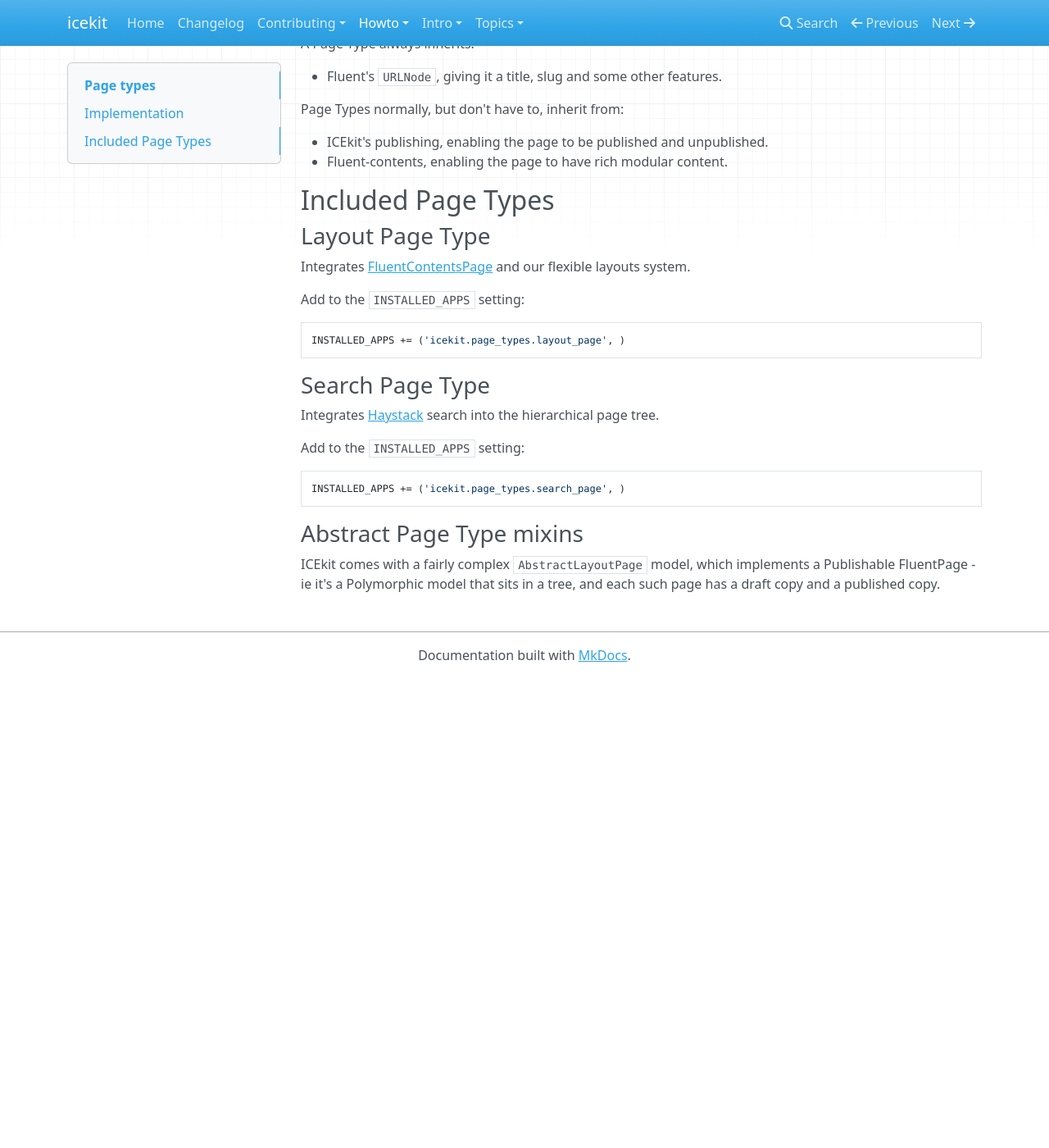
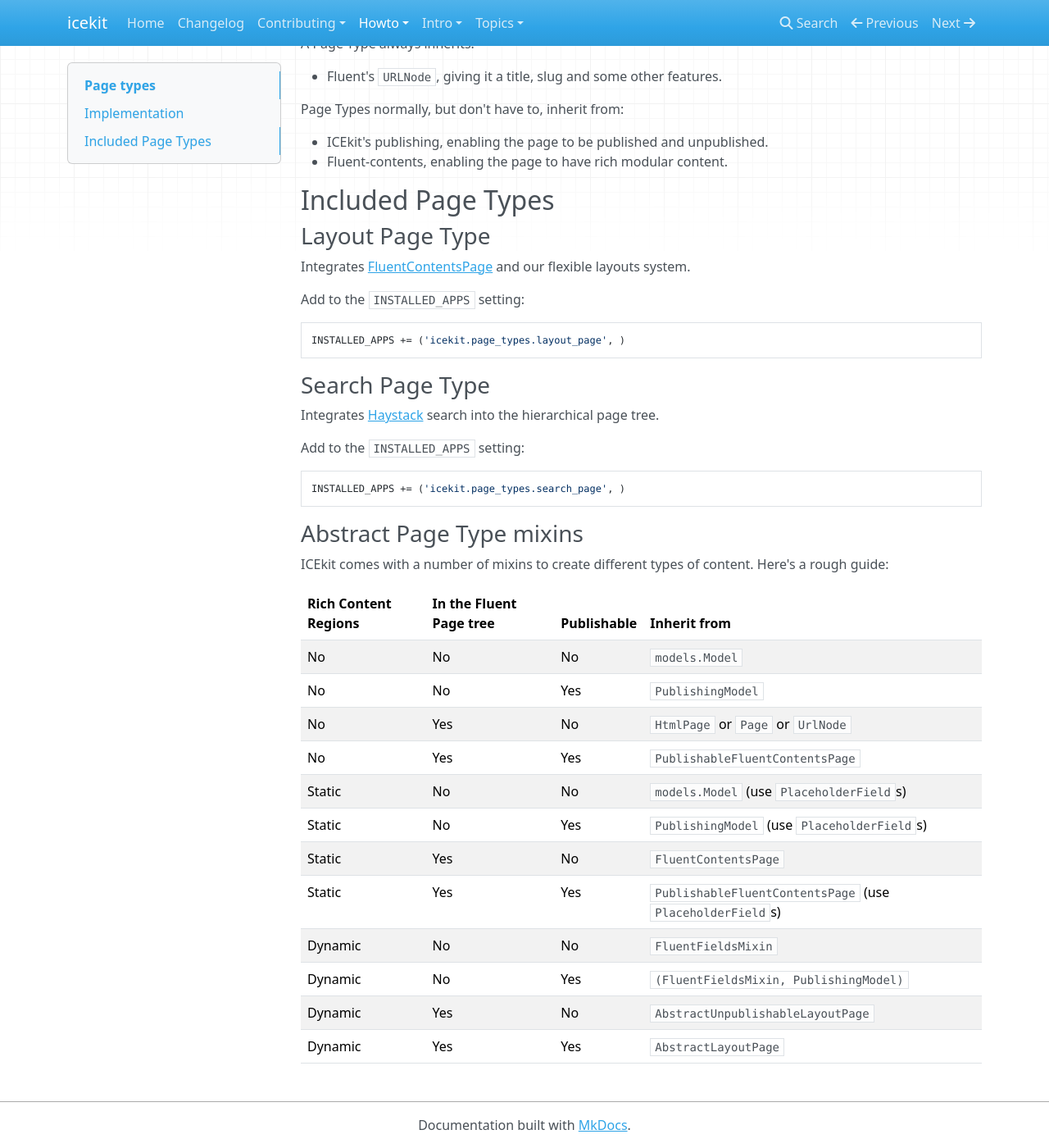
Before and after one commit to ic-labs/django-icekit, an MkDocs documentation site: the page built from docs/howto/page-types.md, in a window 1280 px wide and 1400 px high, scrolled down 636 px. Shown: the whole window at 82% size. Built offline with MkDocs 1.6.1, drawn with Linux system fonts in a browser that asks for light colours; nearby versions of some CDN libraries; before the commit the page ends 1463 px from its top, so only the background shows below that.

Commit message:
Providing a table of content mixins for different purposes.

```diff
--- a/docs/howto/page-types.md
+++ b/docs/howto/page-types.md
@@ -57,10 +57,23 @@ Add to the `INSTALLED_APPS` setting:
 
 ### Abstract Page Type mixins
 
-ICEkit comes with a fairly complex `AbstractLayoutPage` model, which
-implements a Publishable FluentPage - ie it's a Polymorphic model that sits
-in a tree, and each such page has a draft copy and a published
-copy.
+ICEkit comes with a number of mixins to create different types of content.
+Here's a rough guide:
+
+| Rich Content Regions | In the Fluent Page tree | Publishable | Inherit from                                              |
+|----------------------|-------------------------|-------------|-----------------------------------------------------------|
+| No                   | No                      | No          | `models.Model`                                            |
+| No                   | No                      | Yes         | `PublishingModel`                                         |
+| No                   | Yes                     | No          | `HtmlPage` or `Page` or `UrlNode`                         |
+| No                   | Yes                     | Yes         | `PublishableFluentContentsPage`                           |
+| Static               | No                      | No          | `models.Model` (use `PlaceholderField`s)                  |
+| Static               | No                      | Yes         | `PublishingModel` (use `PlaceholderField`s)               |
+| Static               | Yes                     | No          | `FluentContentsPage`                                      |
+| Static               | Yes                     | Yes         | `PublishableFluentContentsPage` (use `PlaceholderField`s) |
+| Dynamic              | No                      | No          | `FluentFieldsMixin`                                       |
+| Dynamic              | No                      | Yes         | `(FluentFieldsMixin, PublishingModel)`                    |
+| Dynamic              | Yes                     | No          | `AbstractUnpublishableLayoutPage`                         |
+| Dynamic              | Yes                     | Yes         | `AbstractLayoutPage`                                      |
 
 [django-polymorphic]: https://django-polymorphic.readthedocs.io/
 [FluentContentsPage]: http://django-fluent-pages.readthedocs.org/en/latest/api/integration/fluent_contents.html?highlight=fluentcontentspage#the-fluentcontentspage-class
```
